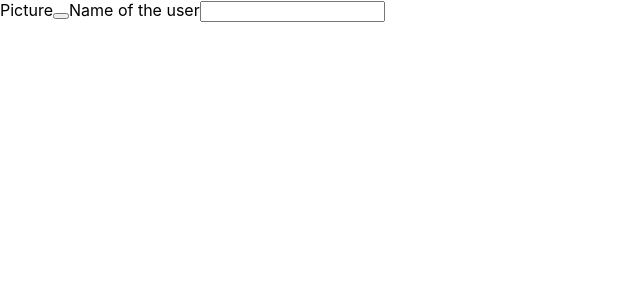
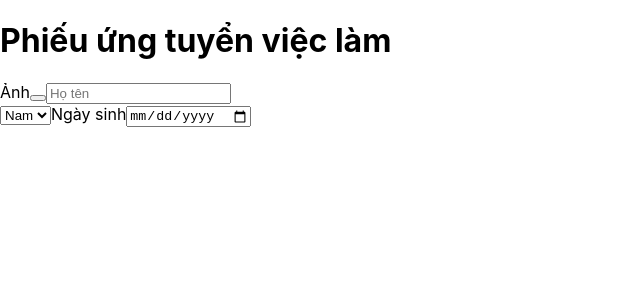
Before and after one commit to kelvinlien/reactjs-form, a React (Create React App) app: page / in a window 1280 px wide. Shown: the top 300 px of the page, without its empty margins (0-640 px from the left). Built offline with nearby package versions, Linux system fonts and the light colour scheme.

Commit message:
Fea: render second row

```diff
--- a/src/Form.js
+++ b/src/Form.js
@@ -11,8 +11,7 @@ class Form extends React.Component{
 				email : '',
 				phone : '',
 				userID : ''
-			},
-			genderOptions : ['male', 'female']
+			}
 
 			}
 
@@ -20,11 +19,25 @@ class Form extends React.Component{
 		render(){
 			return(
 				<form>
-				<span>Picture
-				<button className="UserPic"/>
-				Name of the user
+				<h1>Phiếu ứng tuyển việc làm</h1>
+				<span>Ảnh
+				<button className="UserPic" value={this.state.picture}>
+				<i class="fas fa-camera"></i>
+				</button>
 				</span>
-				<input />
+				<input placeholder="Họ tên" className='fullname' type='text'/>
+				<div>
+				<span>
+				<select className='gender' value={this.state.gender}>
+					<option value = '0'>Nam</option>
+					<option value = '1'>Nữ</option>
+				</select>
+				<label for = "Ngày sinh">
+				Ngày sinh
+				</label>
+				<input value = 'mm-dd-yyyy' type = 'date' className='dob' />
+				</span>
+				</div>
 				</form>
 				)
 	}
```
